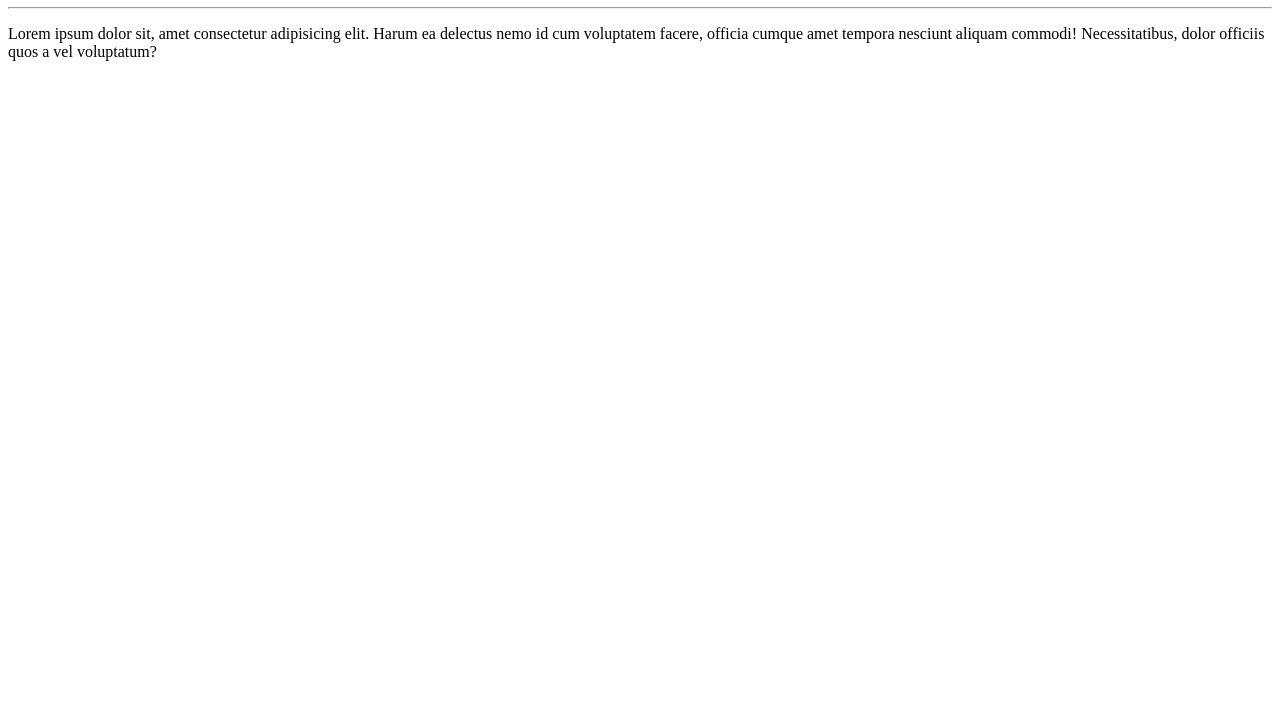
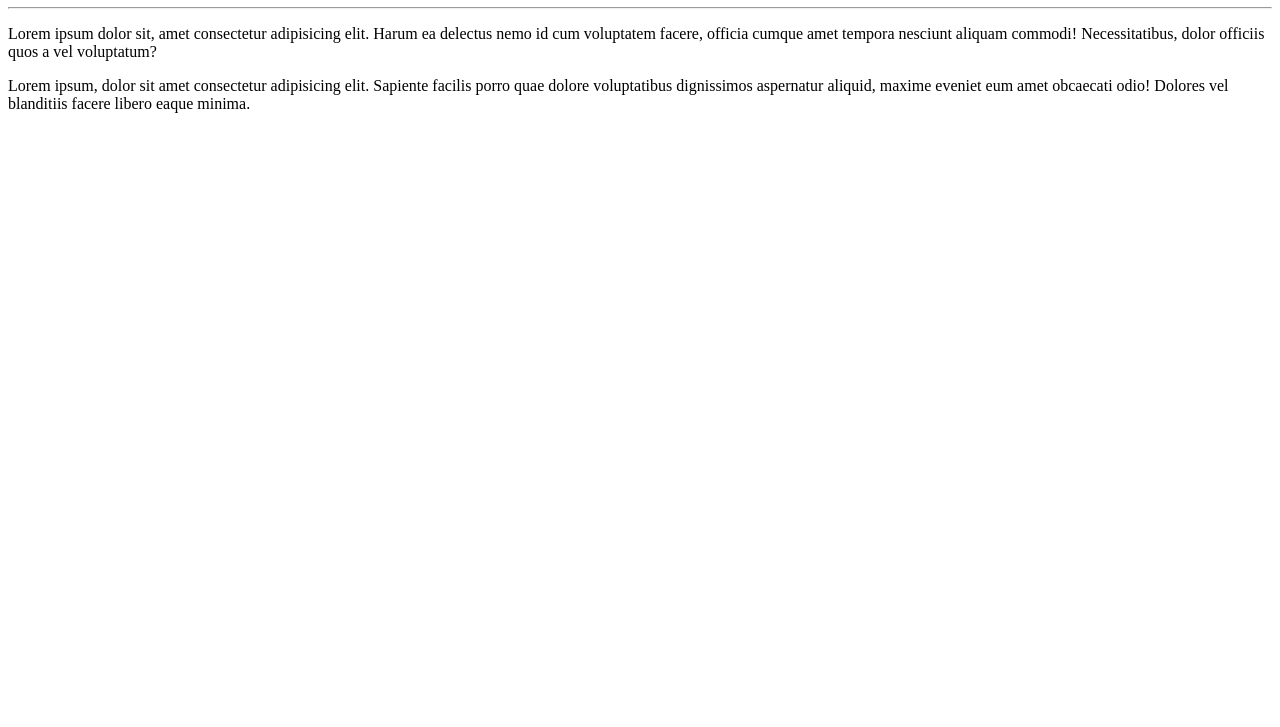
Before and after one commit to Neo-TX/Ola-Mundo, a plain HTML site: page site-exemplo/index.html in a window 1280 px wide. Shown: the part 73-800 px from the top of the page. Drawn offline with Linux system fonts and the light colour scheme.

Commit message:
adicionei um parágrafo

```diff
--- a/site-exemplo/index.html
+++ b/site-exemplo/index.html
@@ -10,5 +10,6 @@
     <h1>Olá, Mundo!</h1>
     <hr>
     <p>Lorem ipsum dolor sit, amet consectetur adipisicing elit. Harum ea delectus nemo id cum voluptatem facere, officia cumque amet tempora nesciunt aliquam commodi! Necessitatibus, dolor officiis quos a vel voluptatum?</p>
+    <p>Lorem ipsum, dolor sit amet consectetur adipisicing elit. Sapiente facilis porro quae dolore voluptatibus dignissimos aspernatur aliquid, maxime eveniet eum amet obcaecati odio! Dolores vel blanditiis facere libero eaque minima.</p>
 </body>
 </html>
```
